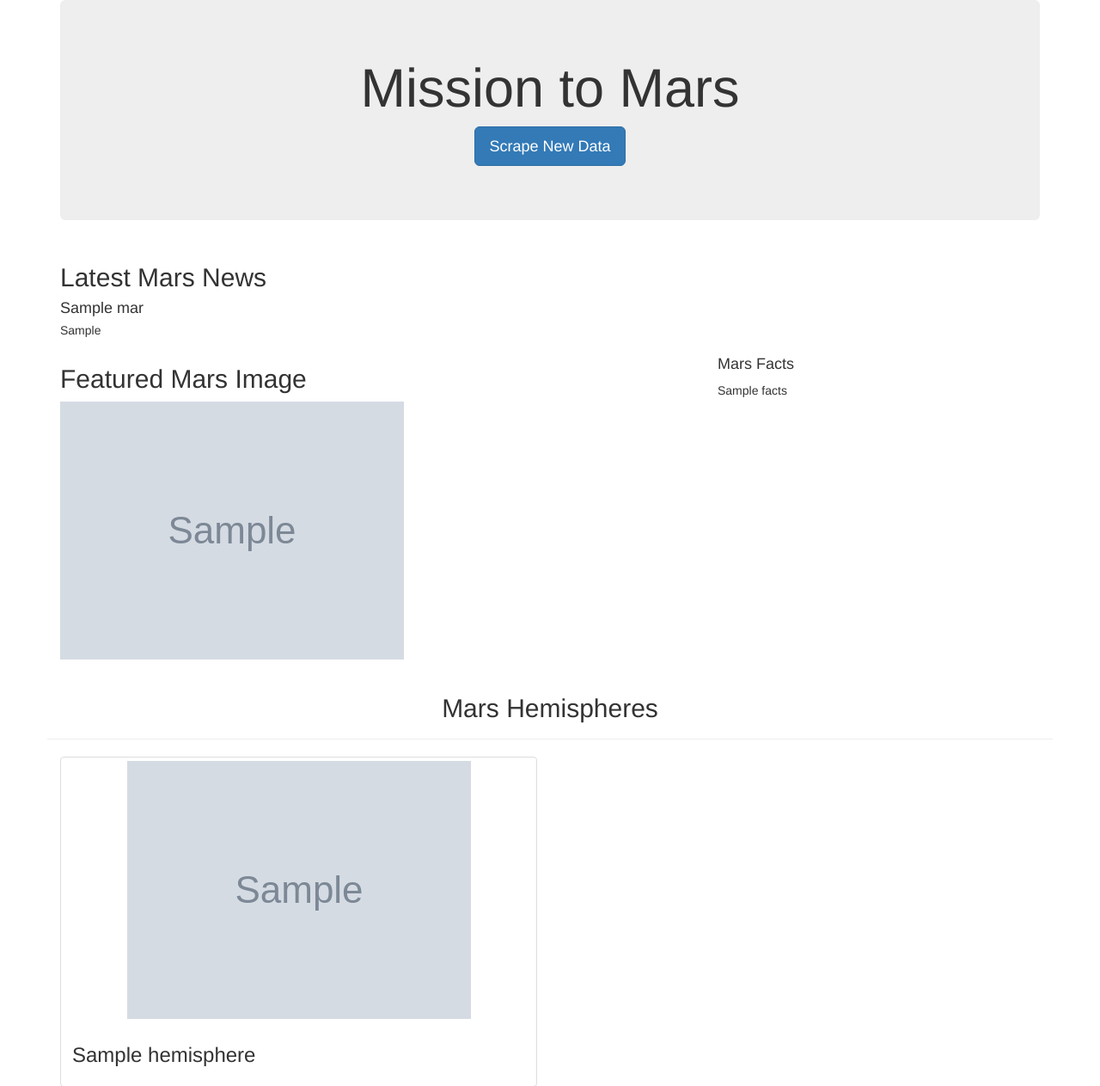
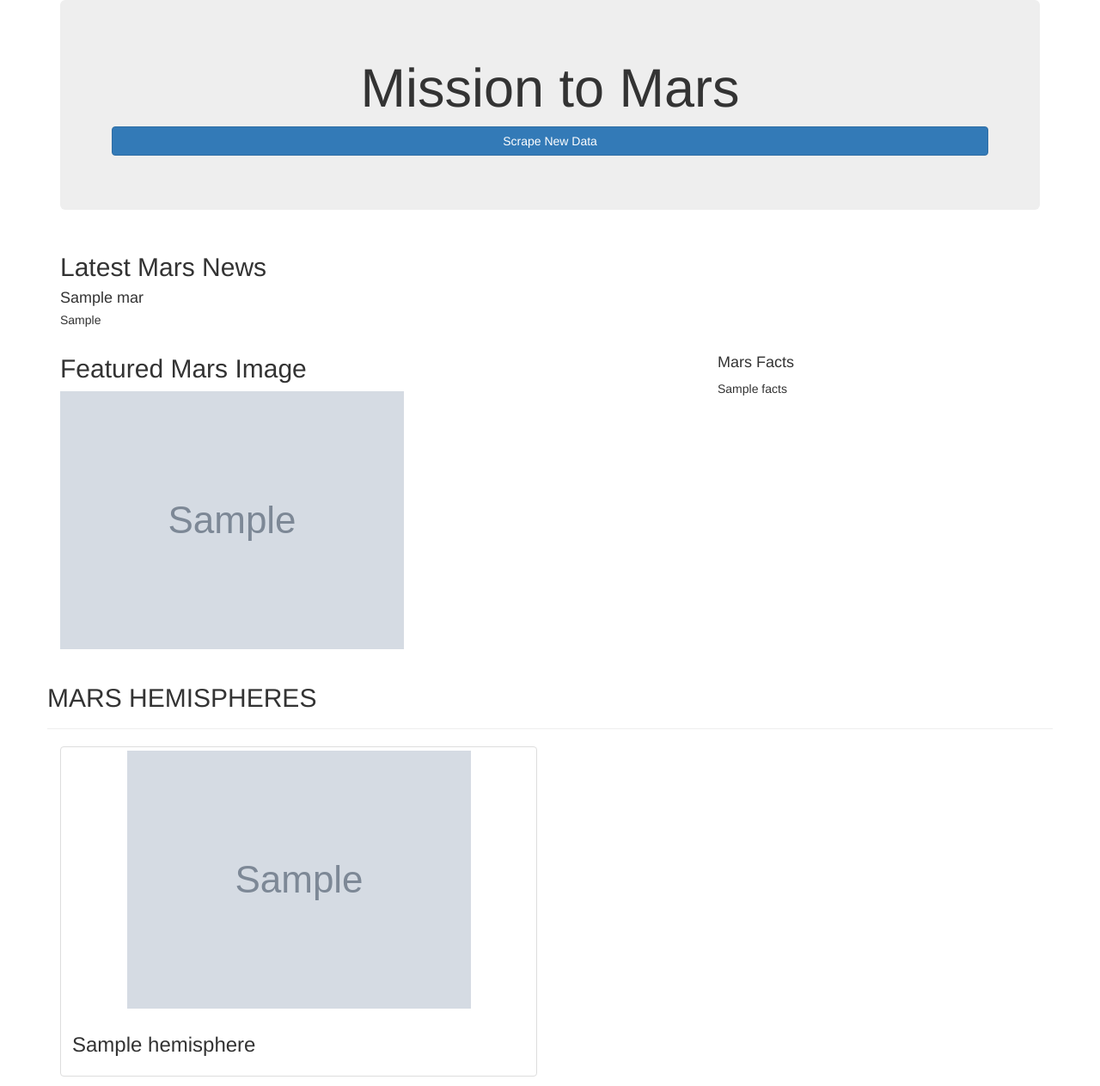
Before and after one commit to noelpdot/Mission_to_Mars, a Flask app: page / in a window 1280 px wide. Shown: the top 1263 px of the page at 86% size. Run offline with Flask 2, Linux system fonts and the light colour scheme; grey boxes marked "Sample" are stand-in pictures; a database or web service that is not in the repository returns one stand-in record (values such as "Sample title"); some libraries are stand-ins or nearby versions.

Commit message:
final update.

```diff
--- a/templates/index.html
+++ b/templates/index.html
@@ -16,7 +16,9 @@
       <div class="jumbotron text-center">
         <h1>Mission to Mars</h1>
         <!-- Add a button to activate scraping script -->
-        <p><a class="btn btn-primary btn-lg" href="/scrape" role="button">Scrape New Data</a></p>
+        <p><a class="btn btn-primary btn-block"
+          href="/scrape"
+          role="button">Scrape New Data</a></p>
       </div>
 
       <!-- Add section for Mars News -->
@@ -48,6 +50,7 @@
         <div class="col-md-4">
           <!-- Mars Facts -->
           <div class="row" id="mars-facts">
+            <table class="table table-striped"></table>
             <h4>Mars Facts</h4>
             {{ mars.facts | safe }}
           </div>
@@ -57,7 +60,7 @@
       <!-- Section for Mars Hemispheres -->
       <div class="row" id="mars-hemispheres">
         <div class="page-header">
-          <h2 class="text-center">Mars Hemispheres</h2>
+          <strong><h2 class="text-uppercase">mars hemispheres</h2></strong>
         </div>
 
         {% for hemisphere in mars.hemispheres %}
```
